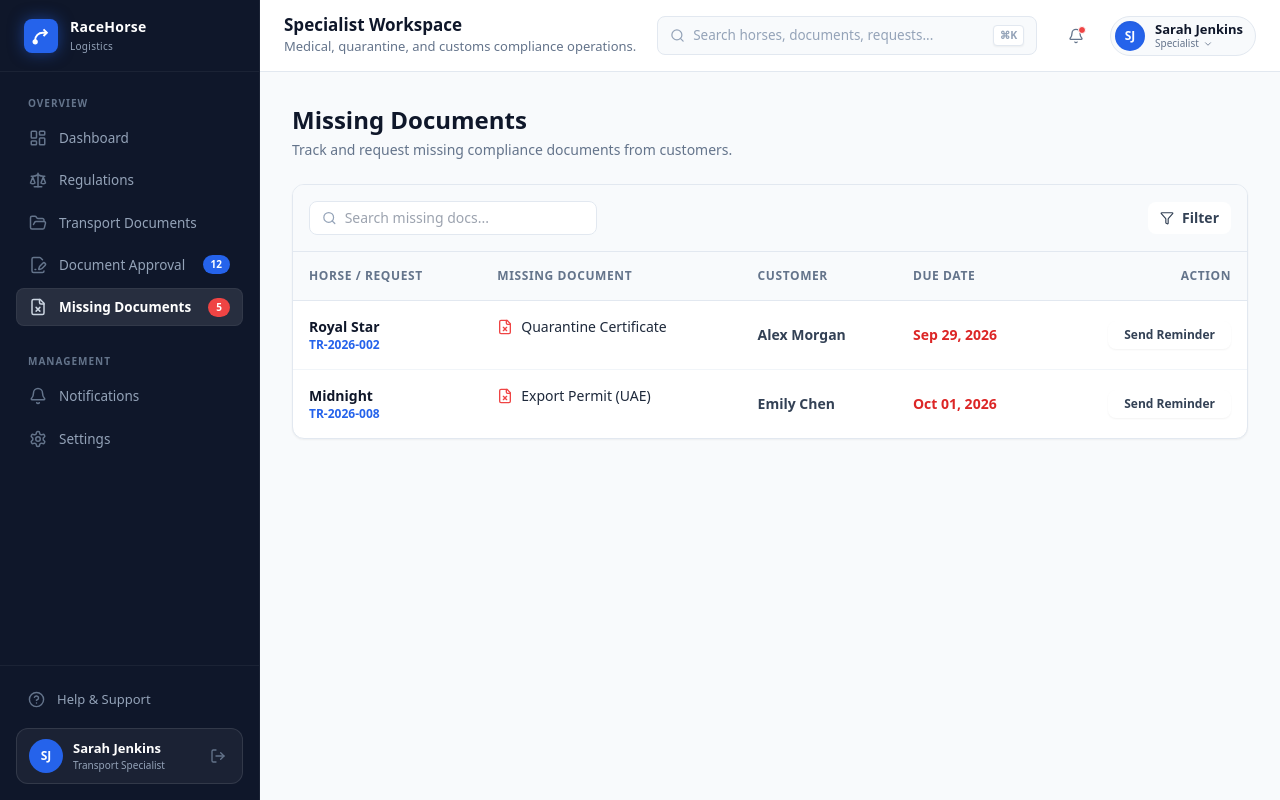
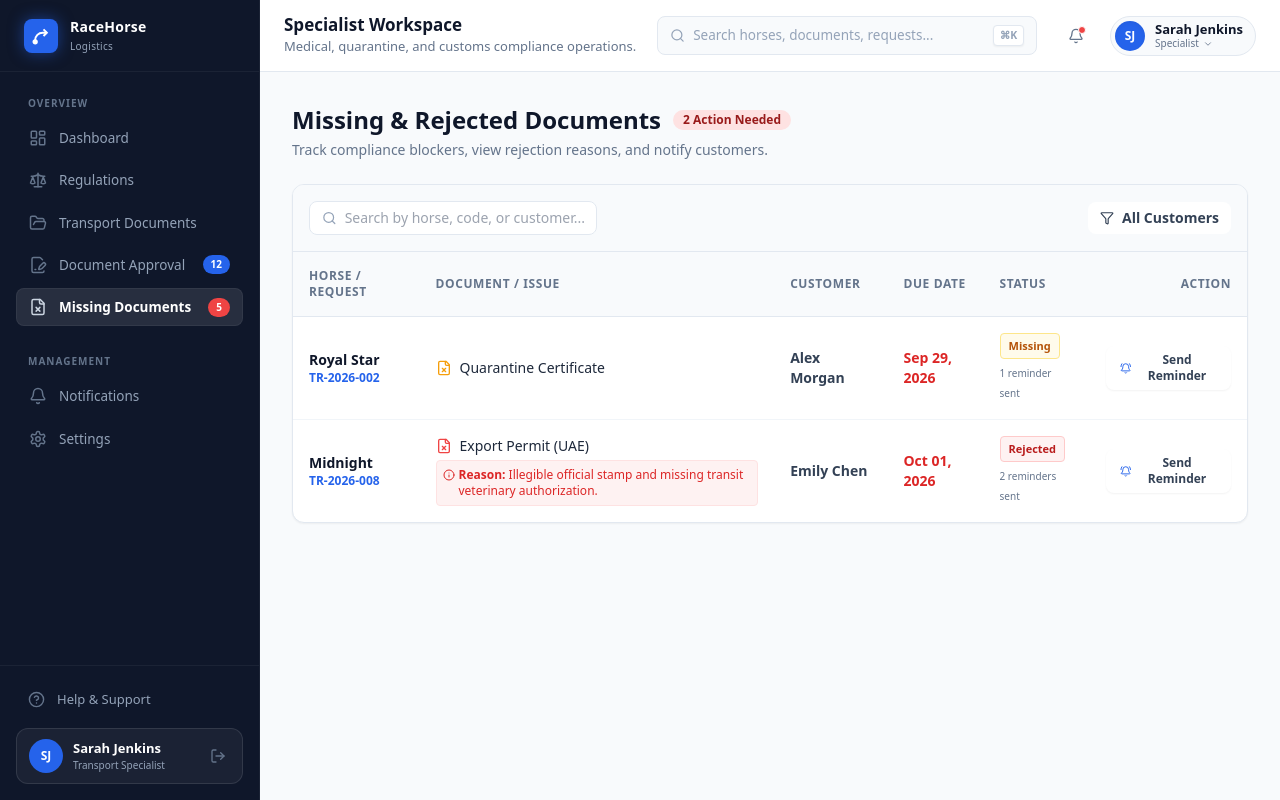
Before and after one commit to DuongHoaBinh/SWP391_GROUP1, a Next.js app in the folder frontend/: page /specialist/missing in a window 1280 px wide. Built offline with nearby package versions, Linux system fonts and the light colour scheme.

Commit message:
feat(specialist): track rejected docs and connect specialist dashboard

```diff
--- a/frontend/src/app/specialist/missing/page.tsx
+++ b/frontend/src/app/specialist/missing/page.tsx
@@ -1,36 +1,47 @@
 'use client';
 
 import React, { useState } from 'react';
-import { FileX, Search, Filter, AlertTriangle } from 'lucide-react';
+import { FileX, Search, Filter, AlertTriangle, BellRing, CheckCircle, Info } from 'lucide-react';
+import { useDocumentStore } from '@/lib/document-store';
 import toast from 'react-hot-toast';
 
-const MOCK_MISSING = [
-  { id: 'MISS-1', reqCode: 'TR-2026-002', horseName: 'Royal Star', type: 'Quarantine Certificate', due: 'Sep 29, 2026', customer: 'Alex Morgan' },
-  { id: 'MISS-2', reqCode: 'TR-2026-008', horseName: 'Midnight', type: 'Export Permit (UAE)', due: 'Oct 01, 2026', customer: 'Emily Chen' }
-];
-
 export default function MissingDocumentsPage() {
+  const { missingDocs, sendReminder } = useDocumentStore();
   const [searchQuery, setSearchQuery] = useState('');
   const [customerFilter, setCustomerFilter] = useState('ALL');
   const [showFilterMenu, setShowFilterMenu] = useState(false);
 
-  const filteredMissing = MOCK_MISSING.filter(doc => {
+  // Dynamic unique customer list
+  const uniqueCustomers = Array.from(new Set(missingDocs.map((d) => d.customer)));
+
+  const filteredMissing = missingDocs.filter(doc => {
     const q = searchQuery.toLowerCase().trim();
     const matchesSearch = !q ||
       doc.horseName.toLowerCase().includes(q) ||
       doc.reqCode.toLowerCase().includes(q) ||
       doc.type.toLowerCase().includes(q) ||
-      doc.customer.toLowerCase().includes(q);
+      doc.customer.toLowerCase().includes(q) ||
+      (doc.rejectionReason && doc.rejectionReason.toLowerCase().includes(q));
     const matchesCustomer = customerFilter === 'ALL' || doc.customer === customerFilter;
     return matchesSearch && matchesCustomer;
   });
+
+  const handleSendReminder = (doc: any) => {
+    sendReminder(doc.id);
+    toast.success(`Compliance reminder sent to ${doc.customer} for ${doc.type}!`);
+  };
 
   return (
     <div className="flex flex-col gap-6 pb-12">
       <div className="flex flex-col md:flex-row md:items-center justify-between gap-4">
         <div>
-          <h1 className="text-2xl font-bold text-slate-900 m-0">Missing Documents</h1>
-          <p className="text-sm text-slate-500 mt-1">Track and request missing compliance documents from customers.</p>
+          <div className="flex items-center gap-3">
+            <h1 className="text-2xl font-bold text-slate-900 m-0">Missing & Rejected Documents</h1>
+            <span className="text-xs font-bold px-2.5 py-0.5 rounded-full bg-red-100 text-red-800">
+              {missingDocs.length} Action Needed
+            </span>
+          </div>
+          <p className="text-sm text-slate-500 mt-1">Track compliance blockers, view rejection reasons, and notify customers.</p>
         </div>
       </div>
 
@@ -40,7 +51,7 @@ export default function MissingDocumentsPage() {
             <Search size={16} className="text-slate-400 mr-2" />
             <input
               type="text"
-              placeholder="Search missing docs..."
+              placeholder="Search by horse, code, or customer..."
               value={searchQuery}
               onChange={(e) => setSearchQuery(e.target.value)}
               className="border-none outline-none text-sm w-full"
@@ -55,28 +66,25 @@ export default function MissingDocumentsPage() {
                   : 'border-slate-300 text-slate-700 bg-white hover:bg-slate-50'
               }`}
             >
-              <Filter size={14} /> {customerFilter === 'ALL' ? 'Filter' : customerFilter}
+              <Filter size={14} /> {customerFilter === 'ALL' ? 'All Customers' : customerFilter}
             </button>
             {showFilterMenu && (
-              <div className="absolute right-0 mt-2 w-44 bg-white border border-slate-200 rounded-xl shadow-lg p-2 z-20">
+              <div className="absolute right-0 mt-2 w-48 bg-white border border-slate-200 rounded-xl shadow-lg p-2 z-20">
                 <button
                   onClick={() => { setCustomerFilter('ALL'); setShowFilterMenu(false); }}
                   className={`w-full text-left px-3 py-1.5 rounded-lg text-xs font-semibold ${customerFilter === 'ALL' ? 'bg-blue-50 text-blue-600' : 'text-slate-700 hover:bg-slate-50'}`}
                 >
                   All Customers
                 </button>
-                <button
-                  onClick={() => { setCustomerFilter('Alex Morgan'); setShowFilterMenu(false); }}
-                  className={`w-full text-left px-3 py-1.5 rounded-lg text-xs font-semibold ${customerFilter === 'Alex Morgan' ? 'bg-blue-50 text-blue-600' : 'text-slate-700 hover:bg-slate-50'}`}
-                >
-                  Alex Morgan
-                </button>
-                <button
-                  onClick={() => { setCustomerFilter('Emily Chen'); setShowFilterMenu(false); }}
-                  className={`w-full text-left px-3 py-1.5 rounded-lg text-xs font-semibold ${customerFilter === 'Emily Chen' ? 'bg-blue-50 text-blue-600' : 'text-slate-700 hover:bg-slate-50'}`}
-                >
-                  Emily Chen
-                </button>
+                {uniqueCustomers.map((cust) => (
+                  <button
+                    key={cust}
+                    onClick={() => { setCustomerFilter(cust); setShowFilterMenu(false); }}
+                    className={`w-full text-left px-3 py-1.5 rounded-lg text-xs font-semibold ${customerFilter === cust ? 'bg-blue-50 text-blue-600' : 'text-slate-700 hover:bg-slate-50'}`}
+                  >
+                    {cust}
+                  </button>
+                ))}
               </div>
             )}
           </div>
@@ -87,9 +95,10 @@ export default function MissingDocumentsPage() {
             <thead>
               <tr className="bg-slate-50 border-b border-slate-200 text-xs font-bold text-slate-500 uppercase tracking-wider">
                 <th className="p-4">Horse / Request</th>
-                <th className="p-4">Missing Document</th>
+                <th className="p-4">Document / Issue</th>
                 <th className="p-4">Customer</th>
                 <th className="p-4">Due Date</th>
+                <th className="p-4">Status</th>
                 <th className="p-4 text-right">Action</th>
               </tr>
             </thead>
@@ -100,21 +109,54 @@ export default function MissingDocumentsPage() {
                     <p className="font-bold text-slate-900 m-0">{doc.horseName}</p>
                     <p className="text-xs text-blue-600 font-semibold m-0">{doc.reqCode}</p>
                   </td>
-                  <td className="p-4 font-medium flex items-center gap-2 text-slate-800">
-                    <FileX size={16} className="text-red-500" /> {doc.type}
+                  <td className="p-4">
+                    <div className="font-medium flex items-center gap-2 text-slate-800">
+                      <FileX size={16} className={doc.status === 'REJECTED' ? 'text-red-500' : 'text-amber-500'} />
+                      <span>{doc.type}</span>
+                    </div>
+                    {doc.rejectionReason && (
+                      <p className="text-xs text-red-600 mt-1 mb-0 flex items-start gap-1 bg-red-50 p-1.5 rounded border border-red-100">
+                        <Info size={12} className="shrink-0 mt-0.5" />
+                        <span><strong>Reason:</strong> {doc.rejectionReason}</span>
+                      </p>
+                    )}
                   </td>
                   <td className="p-4 font-semibold text-slate-700">{doc.customer}</td>
                   <td className="p-4 font-bold text-red-600">{doc.due}</td>
+                  <td className="p-4">
+                    <div className="flex flex-col gap-1 items-start">
+                      <span className={`inline-flex items-center px-2 py-0.5 rounded text-[11px] font-bold ${
+                        doc.status === 'REJECTED'
+                          ? 'bg-red-50 text-red-700 border border-red-200'
+                          : 'bg-amber-50 text-amber-700 border border-amber-200'
+                      }`}>
+                        {doc.status === 'REJECTED' ? 'Rejected' : 'Missing'}
+                      </span>
+                      {doc.remindersSent && doc.remindersSent > 0 ? (
+                        <span className="text-[10px] text-slate-500 font-medium">
+                          {doc.remindersSent} reminder{doc.remindersSent > 1 ? 's' : ''} sent
+                        </span>
+                      ) : null}
+                    </div>
+                  </td>
                   <td className="p-4 text-right">
                     <button
-                      onClick={() => toast.success(`Notification sent to ${doc.customer} for ${doc.type}`)}
-                      className="px-4 py-1.5 bg-white border border-slate-300 hover:bg-slate-50 text-slate-700 font-bold text-xs rounded-lg shadow-sm"
+                      onClick={() => handleSendReminder(doc)}
+                      className="px-3.5 py-1.5 bg-white border border-slate-300 hover:bg-slate-50 text-slate-700 font-bold text-xs rounded-lg shadow-sm inline-flex items-center gap-1.5 transition-colors"
                     >
-                      Send Reminder
+                      <BellRing size={13} className="text-blue-600" /> Send Reminder
                     </button>
                   </td>
                 </tr>
               ))}
+              {filteredMissing.length === 0 && (
+                <tr>
+                  <td colSpan={6} className="p-8 text-center text-slate-500 font-medium">
+                    <CheckCircle size={32} className="mx-auto text-green-500 mb-2" />
+                    No missing or rejected documents! All dossiers are compliant.
+                  </td>
+                </tr>
+              )}
             </tbody>
           </table>
         </div>
--- a/frontend/src/app/specialist/page.tsx
+++ b/frontend/src/app/specialist/page.tsx
@@ -6,26 +6,23 @@ import { useRouter } from 'next/navigation';
 import {
   FileSignature, AlertTriangle, Clock, ArrowRight, Search, FileX, ShieldCheck,
   TrendingUp, Filter, Syringe, Stethoscope, Building2, FolderOpen, Scale,
-  CheckCircle, XCircle
+  CheckCircle, XCircle, FileText
 } from 'lucide-react';
 import { DocumentReviewModal } from '@/features/documents/components/DocumentReviewModal';
+import { useDocumentStore } from '@/lib/document-store';
 import toast from 'react-hot-toast';
 
-// Mock Data
-const MOCK_PENDING_DOCS = [
-  { id: 'DOC-2026-041', reqCode: 'TR-2026-001', horseName: 'Thunder', type: 'Vaccination Certificate', icon: Syringe, date: 'Sep 24, 2026', status: 'PENDING' },
-  { id: 'DOC-2026-042', reqCode: 'TR-2026-002', horseName: 'Silver Star', type: 'Medical Certificate', icon: Stethoscope, date: 'Sep 25, 2026', status: 'PENDING' }
-];
-
-const MOCK_MISSING_DOCS = [
-  { id: 'MISS-1', reqCode: 'TR-2026-002', horseName: 'Royal Star', type: 'Quarantine Certificate', due: 'Sep 29, 2026', status: 'MISSING' },
-  { id: 'MISS-2', reqCode: 'TR-2026-008', horseName: 'Midnight', type: 'Export Permit (UAE)', due: 'Oct 01, 2026', status: 'REJECTED' }
-];
+const getDocIcon = (type: string) => {
+  const t = type.toLowerCase();
+  if (t.includes('vaccin')) return Syringe;
+  if (t.includes('medic') || t.includes('health')) return Stethoscope;
+  return FileText;
+};
 
 export default function SpecialistDashboardPage() {
   const router = useRouter();
   const [isLoading, setIsLoading] = useState(true);
-  const [pendingDocs, setPendingDocs] = useState(MOCK_PENDING_DOCS);
+  const { pendingDocs, missingDocs } = useDocumentStore();
   const [filterType, setFilterType] = useState('ALL');
   const [showFilterMenu, setShowFilterMenu] = useState(false);
 
@@ -38,7 +35,7 @@ export default function SpecialistDashboardPage() {
   useEffect(() => {
     const timer = setTimeout(() => {
       setIsLoading(false);
-    }, 800);
+    }, 400);
     return () => clearTimeout(timer);
   }, []);
 
@@ -48,7 +45,7 @@ export default function SpecialistDashboardPage() {
   };
 
   const handleReviewSuccess = (id: string, status: 'APPROVED' | 'REJECTED') => {
-    setPendingDocs(prev => prev.filter(d => d.id !== id));
+    setSelectedDoc(null);
   };
 
   return (
@@ -71,7 +68,7 @@ export default function SpecialistDashboardPage() {
             </div>
             <div className="inline-flex items-center gap-2 px-3 py-1.5 rounded-lg bg-red-500/20 border border-red-500/30 text-xs font-medium text-white backdrop-blur-sm">
               <AlertTriangle size={14} className="text-red-400" />
-              <span>05 missing documents</span>
+              <span>{missingDocs.length.toString().padStart(2, '0')} missing documents</span>
             </div>
             <div className="inline-flex items-center gap-2 px-3 py-1.5 rounded-lg bg-amber-500/20 border border-amber-500/30 text-xs font-medium text-white backdrop-blur-sm">
               <Clock size={14} className="text-amber-400" />
@@ -93,9 +90,9 @@ export default function SpecialistDashboardPage() {
       {/* 2. KPI CARDS */}
       <div className="grid grid-cols-1 sm:grid-cols-2 lg:grid-cols-5 gap-4">
         {[
-          { title: 'Pending Documents', val: pendingDocs.length.toString(), icon: FileSignature, bg: 'bg-amber-50 text-amber-600', tag: 'Today', tagBg: 'bg-slate-100 text-slate-500' },
+          { title: 'Pending Documents', val: pendingDocs.length.toString().padStart(2, '0'), icon: FileSignature, bg: 'bg-amber-50 text-amber-600', tag: 'Today', tagBg: 'bg-slate-100 text-slate-500' },
           { title: 'Under Review', val: '07', icon: Search, bg: 'bg-blue-50 text-blue-600', tag: 'In Progress', tagBg: 'bg-blue-50 text-blue-600' },
-          { title: 'Missing Documents', val: '05', icon: FileX, bg: 'bg-red-50 text-red-600', tag: 'Needs Action', tagBg: 'bg-red-50 text-red-600' },
+          { title: 'Missing Documents', val: missingDocs.length.toString().padStart(2, '0'), icon: FileX, bg: 'bg-red-50 text-red-600', tag: 'Needs Action', tagBg: 'bg-red-50 text-red-600' },
           { title: 'Expiring Soon', val: '03', icon: Clock, bg: 'bg-orange-50 text-orange-600', tag: 'Next 7 Days', tagBg: 'bg-amber-50 text-amber-600' },
         ].map((card, idx) => (
           <div key={idx} className="bg-white rounded-xl border border-slate-200 p-5 shadow-sm">
@@ -215,7 +212,7 @@ export default function SpecialistDashboardPage() {
                       </td>
                       <td className="p-4 text-slate-700">
                         <span className="inline-flex items-center gap-1.5 font-medium">
-                          <doc.icon size={16} className="text-slate-400" /> {doc.type}
+                          {React.createElement(getDocIcon(doc.type), { size: 16, className: 'text-slate-400 shrink-0' })} {doc.type}
                         </span>
                       </td>
                       <td className="p-4 text-slate-600 font-medium">{doc.date}</td>
@@ -274,7 +271,7 @@ export default function SpecialistDashboardPage() {
                         <div className="h-6 bg-slate-100 rounded w-1/2 mx-auto animate-pulse"></div>
                       </td>
                     </tr>
-                  ) : MOCK_MISSING_DOCS.map((doc) => (
+                  ) : missingDocs.map((doc) => (
                     <tr key={doc.id} className="hover:bg-slate-50/50">
                       <td className="p-4">
                         <p className="font-bold text-slate-900 m-0">{doc.horseName}</p>
@@ -285,6 +282,11 @@ export default function SpecialistDashboardPage() {
                           {doc.status === 'MISSING' ? <FileX size={16} className="text-red-500" /> : <FolderOpen size={16} className="text-slate-400" />}
                           {doc.type}
                         </span>
+                        {doc.rejectionReason && (
+                          <span className="block text-[11px] text-red-600 mt-0.5 font-normal">
+                            Reason: {doc.rejectionReason}
+                          </span>
+                        )}
                       </td>
                       <td className="p-4 text-red-600 font-bold">{doc.due}</td>
                       <td className="p-4">
@@ -294,7 +296,7 @@ export default function SpecialistDashboardPage() {
                       </td>
                       <td className="p-4 text-right">
                         <button
-                          onClick={() => toast.success(`Notification sent to customer for ${doc.type}`)}
+                          onClick={() => toast.success(`Reminder sent to ${doc.customer} for ${doc.type}`)}
                           className="px-4 py-1.5 rounded-lg border border-slate-300 bg-white text-slate-700 text-xs font-bold hover:bg-slate-50 shadow-sm transition-colors"
                         >
                           Request
@@ -302,6 +304,13 @@ export default function SpecialistDashboardPage() {
                       </td>
                     </tr>
                   ))}
+                  {!isLoading && missingDocs.length === 0 && (
+                    <tr>
+                      <td colSpan={5} className="p-6 text-center text-slate-500 font-medium">
+                        No missing documents!
+                      </td>
+                    </tr>
+                  )}
                 </tbody>
               </table>
             </div>
```
